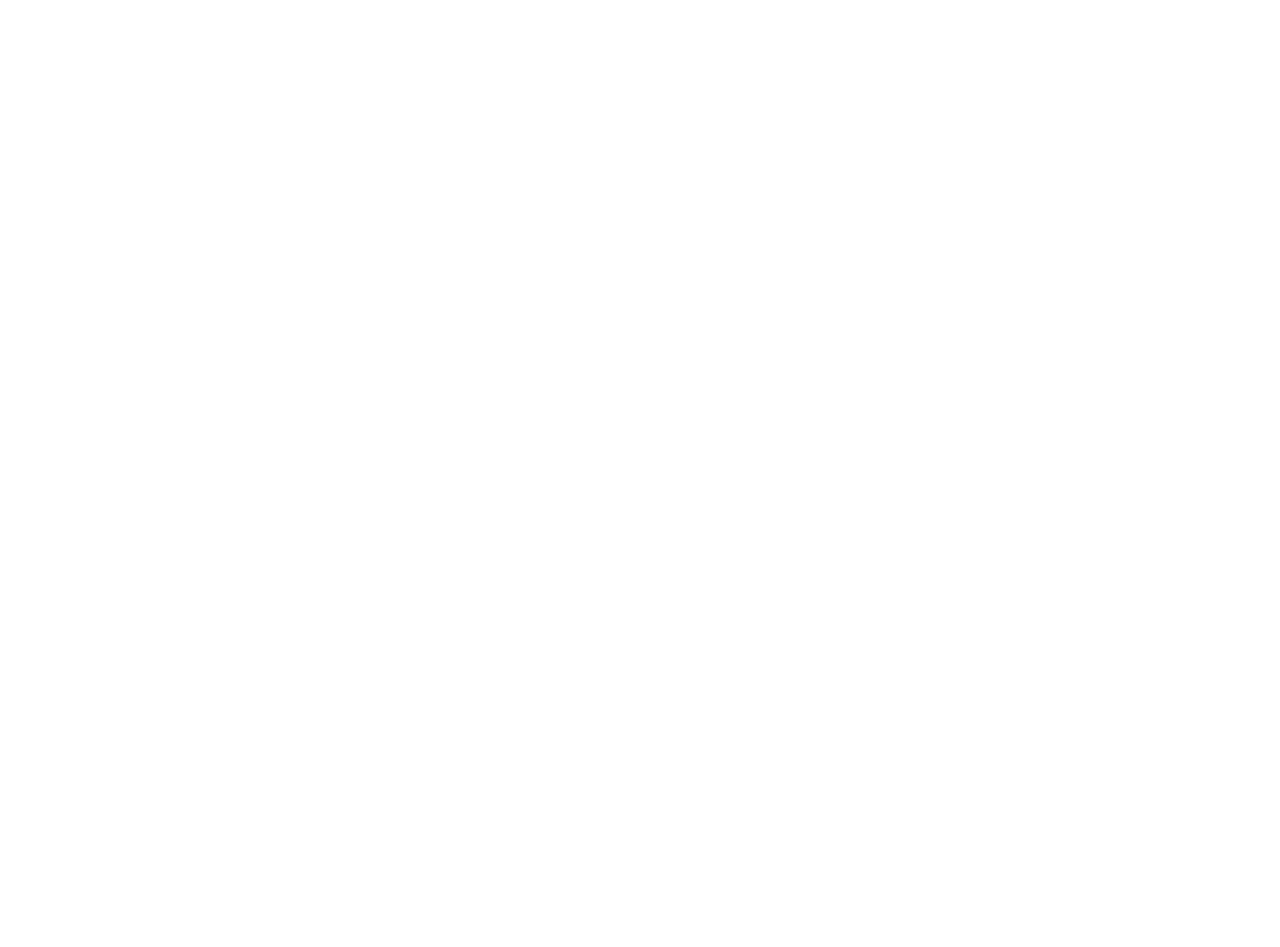
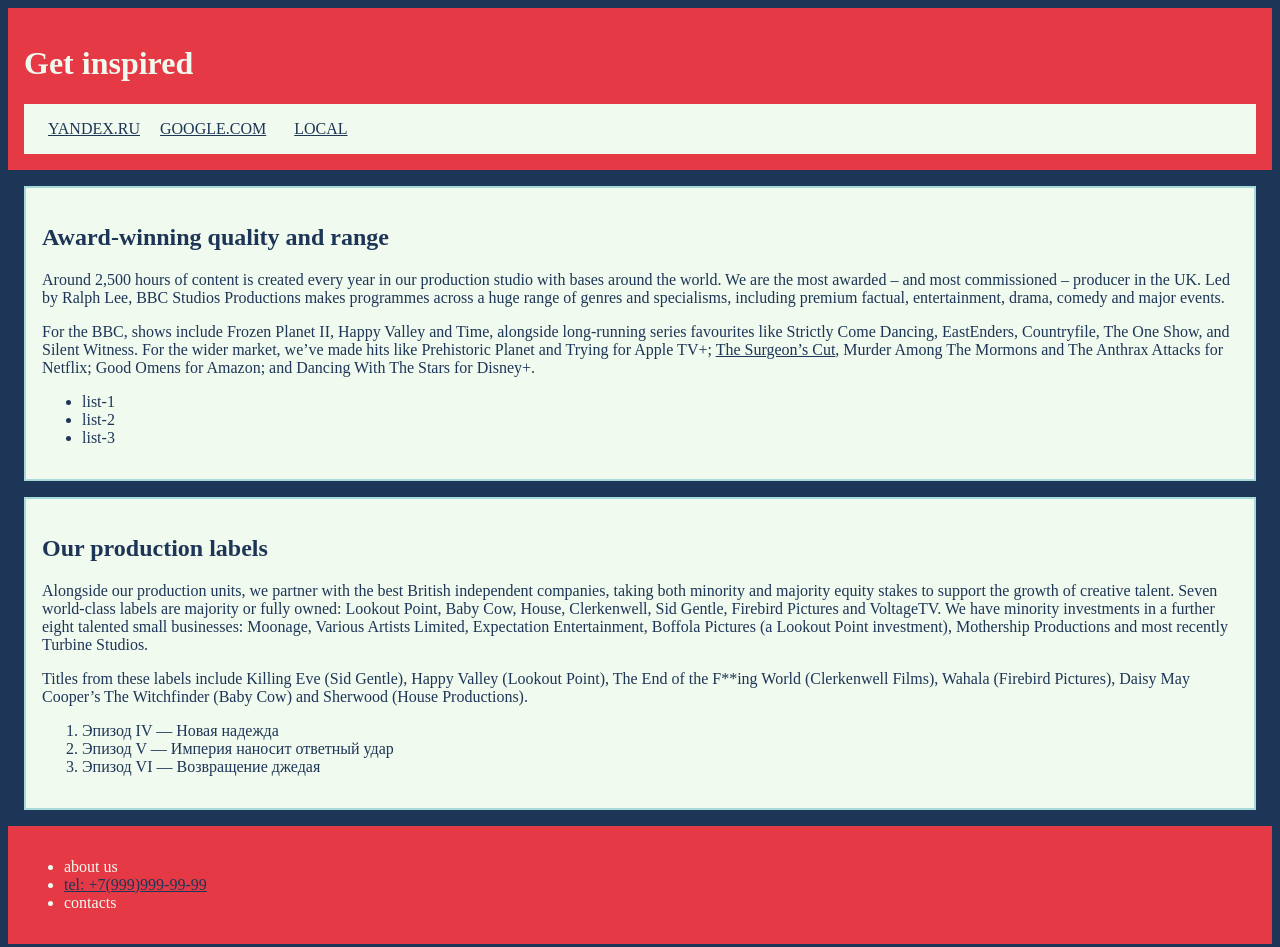
Before and after one commit to js-tasks-ru/htmlcss-20230227_msdm83, a website: page 02-dz0/01-semantic-mockup/solution.html in a window 1280 px wide. Before the commit the page ends 800 px from the top, so only its background shows below. Drawn offline with Linux system fonts and the light colour scheme.

Commit message:
01-intro-semantic: hello world

```diff
--- a/02-dz0/01-semantic-mockup/solution.html
+++ b/02-dz0/01-semantic-mockup/solution.html
@@ -1,4 +1,61 @@
 <!DOCTYPE html>
 <html lang="ru">
-    <!-- Ваше решение -->
+<title>01-02-semantic</title>
+<link href="./styles/solution.css" rel="stylesheet">
+<body>
+<header class="header">
+  <h1>Get inspired</h1>
+  <nav class="navigation">
+    <a href="https://ya.ru" target="_blank" class="link navigation--item ">yandex.ru</a>
+    <a href="https://google.com" target="_blank" class="link navigation--item ">google.com</a>
+    <a href="#" class="link">local</a>
+  </nav>
+</header>
+<main class="main">
+  <article class="news">
+    <h2>Award-winning quality and range</h2>
+    <p>
+      Around 2,500 hours of content is created every year in our production studio with bases around the world. We are the most awarded –
+      and most commissioned – producer in the UK. Led by Ralph Lee, BBC Studios Productions makes programmes across a huge range of genres
+      and specialisms, including premium factual, entertainment, drama, comedy and major events.
+    </p>
+    <p>
+      For the BBC, shows include Frozen Planet II, Happy Valley and Time, alongside long-running series favourites like Strictly Come
+      Dancing, EastEnders, Countryfile, The One Show, and Silent Witness. For the wider market, we’ve made hits like Prehistoric Planet and
+      Trying for Apple TV+; <a href="#" class="link">The Surgeon’s Cut</a>, Murder Among The Mormons and The Anthrax Attacks for Netflix; Good Omens for Amazon; and
+      Dancing With The Stars for Disney+.
+    </p>
+    <ul>
+      <li>list-1</li>
+      <li>list-2</li>
+      <li>list-3</li>
+    </ul>
+  </article>
+  <article class="news">
+    <h2>Our production labels</h2>
+    <p>Alongside our production units, we partner with the best British independent companies, taking both minority and majority equity
+      stakes to support the growth of creative talent. Seven world-class labels are majority or fully owned: Lookout Point, Baby Cow, House,
+      Clerkenwell, Sid Gentle, Firebird Pictures and VoltageTV. We have minority investments in a further eight talented small businesses:
+      Moonage, Various Artists Limited, Expectation Entertainment, Boffola Pictures (a Lookout Point investment), Mothership Productions and
+      most recently Turbine Studios.
+    </p>
+    <p>
+      Titles from these labels include Killing Eve (Sid Gentle), Happy Valley (Lookout Point), The End of the F**ing World (Clerkenwell
+      Films), Wahala (Firebird Pictures), Daisy May Cooper’s The Witchfinder (Baby Cow) and Sherwood (House Productions).
+    </p>
+    <ol>
+      <li>Эпизод IV — Новая надежда</li>
+      <li>Эпизод V — Империя наносит ответный удар</li>
+      <li>Эпизод VI — Возвращение джедая</li>
+    </ol>
+  </article>
+</main>
+<footer class="footer">
+  <ul>
+    <li>about us</li>
+    <li><a class="link" href="tel:+7(999)999-99-99">tel: +7(999)999-99-99</a></li>
+    <li>contacts</li>
+  </ul>
+</footer>
+</body>
 </html>
--- /dev/null
+++ b/02-dz0/01-semantic-mockup/styles/solution.css
@@ -0,0 +1,73 @@
+:root {
+    --dark-color: #1d3557;
+    --middle-color: #457b9d;
+    --info-color: #a8dadc;
+    --light-color: #f1faee;
+    --alert-color: #e63946;
+}
+
+body {
+    font-size: 16px;
+    background-color: var(--dark-color);
+    color: var(--dark-color);
+}
+
+
+.header {
+    background-color: var(--alert-color);
+    color: var(--light-color);
+    padding: 1rem;
+}
+
+.main {
+    background-color: var(--dark-color);
+    padding: 1rem;
+}
+
+.news {
+    min-width: 30rem;
+    border: 2px solid var(--info-color);
+    background-color: var(--light-color);
+    padding: 1rem;
+}
+
+.news + .news {
+    margin-top: 1rem;
+}
+
+.navigation {
+    background-color: var(--light-color);
+    text-transform: uppercase;
+    padding: 1rem;
+}
+
+.navigation--item {
+    padding: 0.5rem;
+}
+
+.navigation--item + .navigation--item {
+    margin-right: 1rem;
+}
+
+.link {
+    color: var(--dark-color);
+}
+
+.link:visited {
+    color: var(--dark-color);
+}
+
+.link:focus,
+.link:hover {
+    color: var(--info-color);
+}
+
+.link:active {
+    color: var(--info-color);
+}
+
+.footer {
+    background-color: var(--alert-color);
+    color: var(--light-color);
+    padding: 1rem;
+}
```
